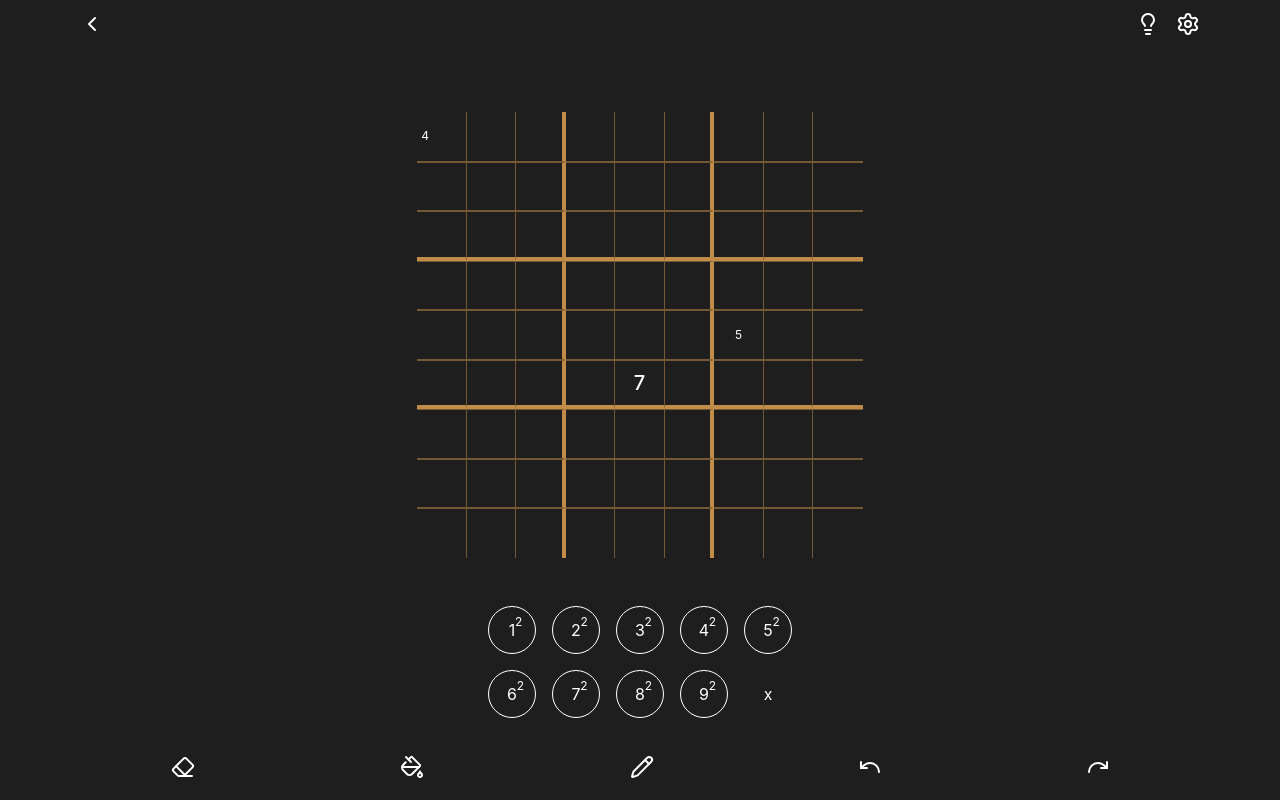
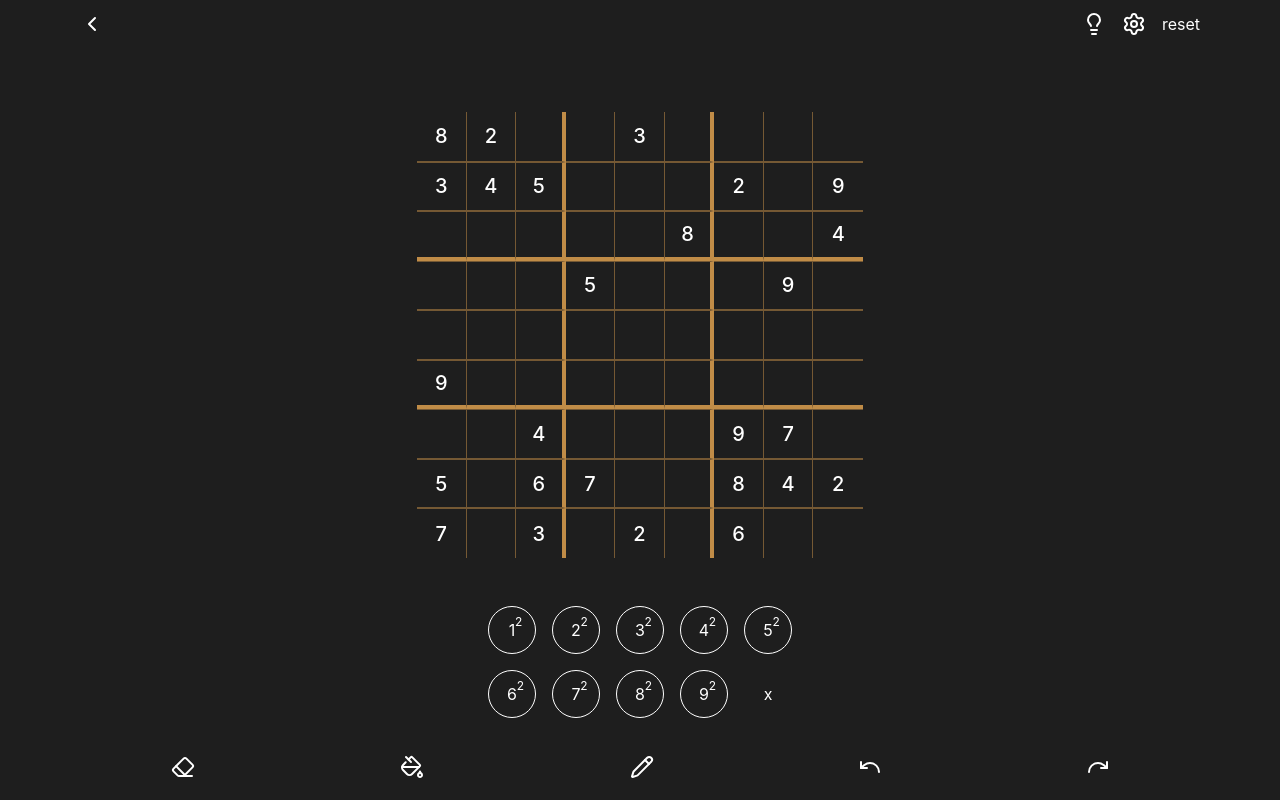
Before and after one commit to Vuurvos1/sudoku, a SvelteKit app: page / in a window 1280 px wide. Built offline with nearby package versions, Linux system fonts and the light colour scheme.

Commit message:
js sudoku generator

```diff
--- /dev/null
+++ b/src/lib/sudoku.ts
@@ -0,0 +1,191 @@
+// Define constants for Sudoku dimensions
+const GRID_SIZE = 9;
+const BOX_SIZE = 3;
+
+// Helper function to create an empty Sudoku grid
+function createEmptyGrid(): number[][] {
+	return Array.from({ length: GRID_SIZE }, () => Array(GRID_SIZE).fill(0));
+}
+
+// Helper function to check if a number is valid to be placed at a given position
+function isValidPlacement(grid: number[][], row: number, col: number, num: number): boolean {
+	// Check row and column
+	for (let i = 0; i < GRID_SIZE; i++) {
+		if (grid[row][i] === num || grid[i][col] === num) {
+			return false;
+		}
+	}
+
+	// Check box
+	const boxStartRow = Math.floor(row / BOX_SIZE) * BOX_SIZE;
+	const boxStartCol = Math.floor(col / BOX_SIZE) * BOX_SIZE;
+	for (let i = boxStartRow; i < boxStartRow + BOX_SIZE; i++) {
+		for (let j = boxStartCol; j < boxStartCol + BOX_SIZE; j++) {
+			if (grid[i][j] === num) {
+				return false;
+			}
+		}
+	}
+
+	return true;
+}
+
+// Main function to generate a valid filled Sudoku grid
+export function generateSolvedSudoku(): number[][] {
+	const grid = createEmptyGrid();
+
+	function solveSudoku(): boolean {
+		for (let row = 0; row < GRID_SIZE; row++) {
+			for (let col = 0; col < GRID_SIZE; col++) {
+				if (grid[row][col] === 0) {
+					for (let num = 1; num <= GRID_SIZE; num++) {
+						if (isValidPlacement(grid, row, col, num)) {
+							grid[row][col] = num;
+							if (solveSudoku()) {
+								return true;
+							}
+							grid[row][col] = 0; // Backtrack if solution not found
+						}
+					}
+					return false; // No valid number found for this cell
+				}
+			}
+		}
+		return true; // Sudoku solved
+	}
+
+	// Fill the first row with shuffled numbers from 1 to 9
+	const shuffledNumbers = Array.from({ length: GRID_SIZE }, (_, index) => index + 1);
+	shuffleArray(shuffledNumbers);
+	for (let i = 0; i < GRID_SIZE; i++) {
+		grid[0][i] = shuffledNumbers[i];
+	}
+
+	solveSudoku();
+	return grid;
+}
+
+// Helper function to shuffle an array
+function shuffleArray<T>(array: T[]): void {
+	for (let i = array.length - 1; i > 0; i--) {
+		const j = Math.floor(Math.random() * (i + 1));
+		[array[i], array[j]] = [array[j], array[i]];
+	}
+}
+
+export function generateSudokuPuzzle(numToRemove: number): number[][] {
+	const solvedGrid = generateSolvedSudoku();
+	const puzzleGrid = JSON.parse(JSON.stringify(solvedGrid)); // Clone the solved grid
+
+	const cells = [];
+	for (let row = 0; row < GRID_SIZE; row++) {
+		for (let col = 0; col < GRID_SIZE; col++) {
+			cells.push([row, col]);
+		}
+	}
+	shuffleArray(cells);
+
+	for (let i = 0; i < numToRemove; i++) {
+		const [row, col] = cells[i];
+		puzzleGrid[row][col] = 0;
+	}
+
+	return puzzleGrid;
+}
+
+// export function createGrid() {
+// 	const grid = [];
+// 	for (let i = 0; i < 9; i++) {
+// 		grid.push(Array(9).fill(0));
+// 	}
+// 	return grid;
+// }
+
+// // Fisher-Yates shuffle algorithm
+// function shuffleArray(array) {
+// 	for (let i = array.length - 1; i > 0; i--) {
+// 		const j = Math.floor(Math.random() * (i + 1));
+// 		[array[i], array[j]] = [array[j], array[i]];
+// 	}
+// 	return array;
+// }
+
+// function generateCompletedGrid() {
+// 	const grid = createGrid();
+// 	const nums = shuffleArray([1, 2, 3, 4, 5, 6, 7, 8, 9]);
+
+// 	for (let row = 0; row < 9; row++) {
+// 		for (let col = 0; col < 9; col++) {
+// 			grid[row][col] = nums[col];
+// 		}
+// 		nums.push(nums.shift());
+// 	}
+
+// 	return grid;
+// }
+
+// function removeNumbers(grid, numToRemove) {
+// 	const cells = [];
+// 	for (let row = 0; row < 9; row++) {
+// 		for (let col = 0; col < 9; col++) {
+// 			cells.push([row, col]);
+// 		}
+// 	}
+// 	shuffleArray(cells);
+
+// 	for (let i = 0; i < numToRemove; i++) {
+// 		const [row, col] = cells[i];
+// 		grid[row][col] = 0;
+// 	}
+// }
+
+// // Function to check if a Sudoku grid is valid
+// export function isValidGrid(grid: number[][]) {
+// 	// Check rows and columns
+// 	for (let i = 0; i < 9; i++) {
+// 		const rowSet = new Set(grid[i]);
+// 		const colSet = new Set(grid.map((row) => row[i]));
+// 		if (rowSet.size !== 9 || colSet.size !== 9) {
+// 			return false;
+// 		}
+// 	}
+
+// 	// Check 3x3 subgrids
+// 	for (let row = 0; row < 9; row += 3) {
+// 		for (let col = 0; col < 9; col += 3) {
+// 			const subgridSet = new Set();
+// 			for (let i = row; i < row + 3; i++) {
+// 				for (let j = col; j < col + 3; j++) {
+// 					subgridSet.add(grid[i][j]);
+// 				}
+// 			}
+// 			if (subgridSet.size !== 9) {
+// 				return false;
+// 			}
+// 		}
+// 	}
+
+// 	return true;
+// }
+
+// // Generate a Sudoku puzzle
+// export function generateSudokuPuzzle(numToRemove: number) {
+// 	const completedGrid = generateCompletedGrid();
+// 	const puzzleGrid = JSON.parse(JSON.stringify(completedGrid)); // Clone the completed grid
+
+// 	console.log(isValidGrid(puzzleGrid), JSON.stringify(puzzleGrid));
+// 	// removeNumbers(puzzleGrid, numToRemove);
+
+// 	// shuffle the puzzle grid rows
+// 	// const shuffledGrid = shuffleArray(puzzleGrid);
+
+// 	// console.log(isValidGrid(completedGrid));
+
+// 	// return shuffledGrid;
+
+// 	return puzzleGrid;
+// }
+
+// // Example usage
+// const puzzle = generateSudokuPuzzle(50); // Adjust the number of cells to remove as needed
+// console.log(puzzle);
--- a/src/routes/+page.svelte
+++ b/src/routes/+page.svelte
@@ -13,27 +13,22 @@
 		ChevronLeftIcon,
 		LightbulbIcon
 	} from 'lucide-svelte';
+	import { generateSudokuPuzzle } from '$lib/sudoku';
+
+	// max 57
+	let difficulty = $state(55);
 
 	let mode = $state<'fill' | 'note' | 'color'>('fill');
 
-	const sudokuGrid = $state([
-		[0, 0, 0, 0, 0, 0, 0, 0, 0],
-		[0, 0, 0, 0, 0, 0, 0, 0, 0],
-		[0, 0, 0, 0, 0, 0, 0, 0, 0],
-		[0, 0, 0, 0, 0, 0, 0, 0, 0],
-		[0, 0, 0, 0, 0, 0, 0, 0, 0],
-		[0, 0, 0, 0, 7, 0, 0, 0, 0],
-		[0, 0, 0, 0, 0, 0, 0, 0, 0],
-		[0, 0, 0, 0, 0, 0, 0, 0, 0],
-		[0, 0, 0, 0, 0, 0, 0, 0, 0]
-	]);
+	let sudokuGrid = $state(generateSudokuPuzzle(difficulty));
+	console.info(sudokuGrid.map((el) => el).join('\n'));
 
-	const notes = $state<number[][][]>([
-		[[4], [], [], [], [], [], [], [], []],
+	let notes = $state<number[][][]>([
 		[[], [], [], [], [], [], [], [], []],
 		[[], [], [], [], [], [], [], [], []],
 		[[], [], [], [], [], [], [], [], []],
-		[[], [], [], [], [], [], [5], [], []],
+		[[], [], [], [], [], [], [], [], []],
+		[[], [], [], [], [], [], [], [], []],
 		[[], [], [], [], [], [], [], [], []],
 		[[], [], [], [], [], [], [], [], []],
 		[[], [], [], [], [], [], [], [], []],
@@ -102,6 +97,14 @@
 				>
 					<SettingsIcon />
 				</button>
+
+				<button
+					onclick={() => {
+						sudokuGrid = generateSudokuPuzzle(difficulty);
+					}}
+				>
+					reset
+				</button>
 			</div>
 		</nav>
 	</header>
@@ -123,12 +126,12 @@
 							<div
 								class="cell border border-accent/40"
 								class:selected={selectedCell.col === j && selectedCell.row === i}
-								class:bg-accent={selectedCell.row > 0 &&
-									selectedCell.col > 0 &&
+								class:bg-accent={selectedCell.row >= 0 &&
+									selectedCell.col >= 0 &&
 									cell !== 0 &&
 									sudokuGrid[selectedCell.row][selectedCell.col] === cell}
-								class:bg-blue-400={selectedCell.row > 0 &&
-									selectedCell.col > 0 &&
+								class:bg-blue-400={selectedCell.row >= 0 &&
+									selectedCell.col >= 0 &&
 									notes[i][j].includes(sudokuGrid[selectedCell.row][selectedCell.col])}
 							>
 								<button
```
Also changed, not shown: 2 other files (tests, documents, lock files or other folders).
